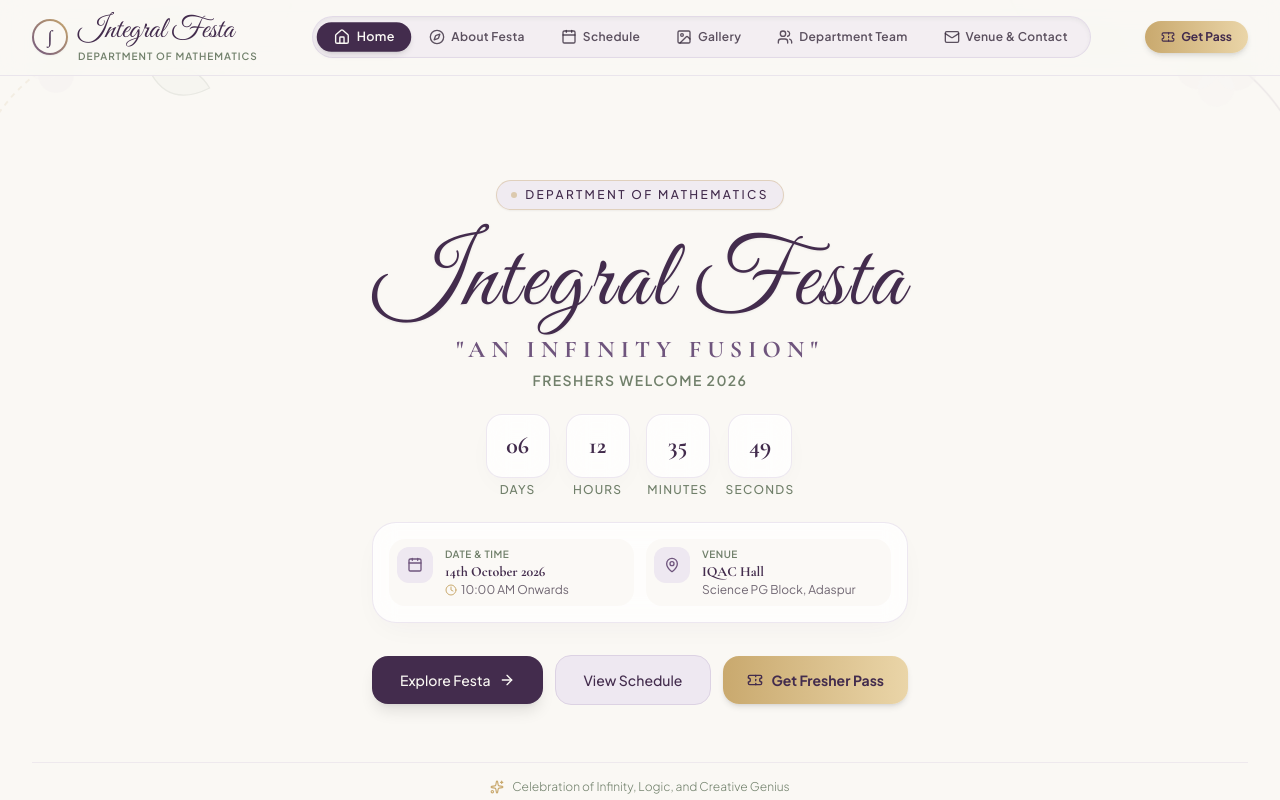
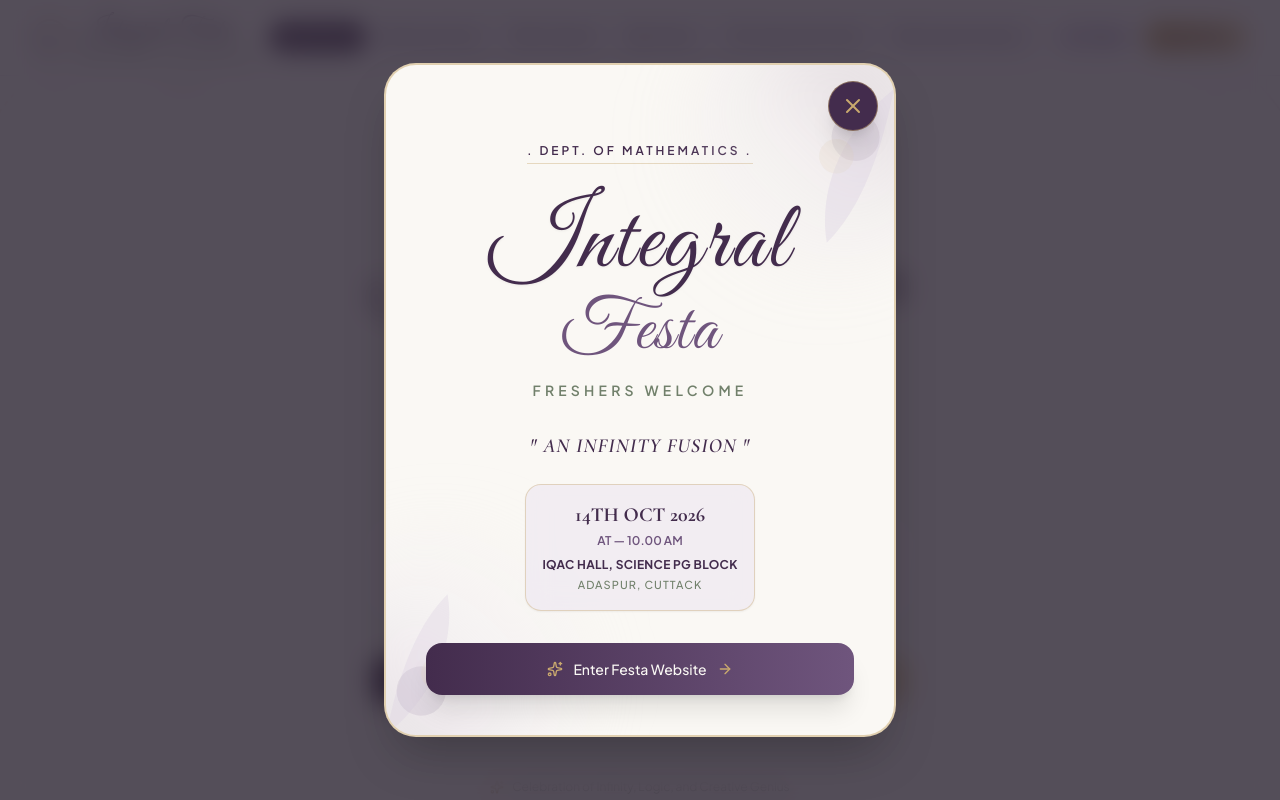
Before and after one commit to nirmalyap-radhan/freshers_web, a React (Vite) app: page / in a window 1280 px wide. Shown: the top 800 px of the page. Built offline with nearby package versions, Linux system fonts and the light colour scheme; a web font is replaced by a local one.

Commit message:
Add initial invitation poster modal with close cross button

```diff
--- a/src/App.tsx
+++ b/src/App.tsx
@@ -10,12 +10,14 @@ import { GallerySection } from './pages/GallerySection';
 import { TeamSection } from './pages/TeamSection';
 import { ContactSection } from './pages/ContactSection';
 import { RSVPModal } from './components/RSVPModal';
+import { InvitationPosterModal } from './components/InvitationPosterModal';
 import { EVENT_DETAILS } from './data/mockData';
 import { Sparkles, Heart } from 'lucide-react';
 
 export function App() {
   const [currentPage, setCurrentPage] = useState<PageId>('home');
   const [isRSVPModalOpen, setIsRSVPModalOpen] = useState<boolean>(false);
+  const [isPosterOpen, setIsPosterOpen] = useState<boolean>(true); // Opens by default on page load!
   const [isTransitioning, setIsTransitioning] = useState<boolean>(false);
   const [displayedPage, setDisplayedPage] = useState<PageId>('home');
 
@@ -75,6 +77,7 @@ export function App() {
         currentPage={currentPage}
         onNavigate={handleNavigate}
         onOpenRSVP={() => setIsRSVPModalOpen(true)}
+        onOpenPoster={() => setIsPosterOpen(true)}
       />
 
       {/* Main Full Viewport Website Content Container */}
@@ -127,6 +130,12 @@ export function App() {
         </div>
       </footer>
 
+      {/* Starting Invitation Poster Modal (With X Cross Button) */}
+      <InvitationPosterModal
+        isOpen={isPosterOpen}
+        onClose={() => setIsPosterOpen(false)}
+      />
+
       {/* Interactive Badge Pass Modal */}
       <RSVPModal
         isOpen={isRSVPModalOpen}
--- /dev/null
+++ b/src/components/InvitationPosterModal.tsx
@@ -0,0 +1,127 @@
+import React, { useState, useEffect } from 'react';
+import { X, Sparkles, ArrowRight } from 'lucide-react';
+import { EVENT_DETAILS } from '../data/mockData';
+
+interface InvitationPosterModalProps {
+  isOpen: boolean;
+  onClose: () => void;
+}
+
+export const InvitationPosterModal: React.FC<InvitationPosterModalProps> = ({ isOpen, onClose }) => {
+  const [isVisible, setIsVisible] = useState(false);
+
+  useEffect(() => {
+    if (isOpen) {
+      setIsVisible(true);
+    } else {
+      const timer = setTimeout(() => setIsVisible(false), 300);
+      return () => clearTimeout(timer);
+    }
+  }, [isOpen]);
+
+  if (!isOpen && !isVisible) return null;
+
+  return (
+    <div
+      className={`fixed inset-0 z-50 flex items-center justify-center p-3 sm:p-6 bg-[#2B2332]/80 backdrop-blur-md transition-opacity duration-300 ${
+        isOpen ? 'opacity-100 pointer-events-auto' : 'opacity-0 pointer-events-none'
+      }`}
+    >
+      {/* Click Backdrop to close */}
+      <div className="absolute inset-0" onClick={onClose} />
+
+      {/* Main Poster Container Card */}
+      <div
+        className={`relative z-10 w-full max-w-lg bg-[#FAF8F4] border-2 border-[#C9A96E]/50 rounded-[32px] overflow-hidden shadow-2xl transition-all duration-500 ease-out transform ${
+          isOpen ? 'scale-100 translate-y-0' : 'scale-95 translate-y-4'
+        }`}
+      >
+        {/* Prominent Top-Right Cross Button (X) */}
+        <button
+          onClick={onClose}
+          className="absolute top-4 right-4 z-30 p-3 rounded-full bg-[#432C4D] text-[#FAF8F4] hover:bg-[#6F557D] active:scale-90 transition-all shadow-xl border border-[#C9A96E]/50 flex items-center justify-center group"
+          aria-label="Close invitation poster and enter website"
+          title="Close Invitation"
+        >
+          <X className="w-6 h-6 text-[#C9A96E] group-hover:rotate-90 transition-transform duration-300" />
+        </button>
+
+        {/* Poster Visual Canvas */}
+        <div className="relative p-6 sm:p-10 text-center space-y-6 overflow-hidden min-h-[560px] flex flex-col justify-between select-none">
+
+          {/* Top Translucent Purple Drape & Gold Particles Decorative Canvas */}
+          <div className="absolute -top-12 -right-12 w-64 h-64 bg-gradient-to-bl from-[#6F557D]/30 via-[#DCD2E3]/20 to-transparent rounded-full blur-2xl pointer-events-none" />
+          <div className="absolute -bottom-16 -left-16 w-64 h-64 bg-gradient-to-tr from-[#6F557D]/25 via-[#EEE8F1]/40 to-transparent rounded-full blur-2xl pointer-events-none" />
+
+          {/* Top Botanical Flowers Visual Motif */}
+          <svg className="absolute top-0 right-0 w-48 h-48 pointer-events-none opacity-40 text-[#6F557D]" viewBox="0 0 200 200" fill="none">
+            <path d="M200,0 C150,40 120,100 130,160 C150,140 180,100 200,0 Z" fill="#DCD2E3" />
+            <circle cx="160" cy="50" r="25" fill="#6F557D" fillOpacity="0.25" />
+            <circle cx="140" cy="70" r="18" fill="#C9A96E" fillOpacity="0.2" />
+          </svg>
+
+          <svg className="absolute bottom-0 left-0 w-44 h-44 pointer-events-none opacity-35 text-[#6F557D]" viewBox="0 0 200 200" fill="none">
+            <path d="M0,200 C50,160 80,100 70,40 C50,60 20,100 0,200 Z" fill="#DCD2E3" />
+            <circle cx="40" cy="150" r="28" fill="#6F557D" fillOpacity="0.3" />
+            <circle cx="60" cy="130" r="20" fill="#C9A96E" fillOpacity="0.25" />
+          </svg>
+
+          {/* Header Department Tag */}
+          <div className="pt-2">
+            <div className="inline-block text-[11px] sm:text-xs font-semibold tracking-[0.25em] text-[#432C4D] uppercase border-b border-[#C9A96E]/40 pb-1">
+              . DEPT. OF MATHEMATICS .
+            </div>
+          </div>
+
+          {/* Large Poster Typography */}
+          <div className="space-y-1 relative z-10 py-2">
+            <div className="font-script text-6xl sm:text-7xl md:text-8xl text-[#432C4D] drop-shadow-sm font-normal tracking-wide leading-none">
+              Integral
+            </div>
+            <div className="font-script text-5xl sm:text-6xl md:text-7xl text-[#6F557D] font-normal tracking-wide leading-none -mt-3">
+              Festa
+            </div>
+            <div className="text-xs sm:text-sm font-semibold tracking-[0.3em] uppercase text-[#71806B] pt-2">
+              FRESHERS WELCOME
+            </div>
+          </div>
+
+          {/* Theme Quote */}
+          <div className="font-serif italic text-lg sm:text-xl text-[#432C4D] tracking-wider font-semibold">
+            " AN INFINITY FUSION "
+          </div>
+
+          {/* Event Details Card */}
+          <div className="bg-[#EEE8F1]/70 backdrop-blur-md p-4 rounded-2xl border border-[#C9A96E]/40 max-w-xs mx-auto space-y-1 text-center shadow-sm">
+            <div className="font-serif text-lg sm:text-xl font-bold text-[#432C4D]">
+              14TH OCT 2026
+            </div>
+            <div className="text-xs font-semibold text-[#6F557D]">
+              AT — 10.00 AM
+            </div>
+            <div className="text-xs font-bold text-[#432C4D] pt-1 uppercase tracking-wide">
+              {EVENT_DETAILS.venue}
+            </div>
+            <div className="text-[11px] text-[#71806B] uppercase tracking-widest font-medium">
+              ADASPUR, CUTTACK
+            </div>
+          </div>
+
+          {/* Bottom Action Button to Enter Website */}
+          <div className="pt-2 relative z-10">
+            <button
+              onClick={onClose}
+              className="w-full py-4 px-6 rounded-2xl bg-gradient-to-r from-[#432C4D] to-[#6F557D] text-[#FAF8F4] font-medium text-sm transition-all duration-300 shadow-xl hover:shadow-2xl hover:-translate-y-0.5 flex items-center justify-center gap-2.5 shimmer-btn group"
+            >
+              <Sparkles className="w-4 h-4 text-[#C9A96E]" />
+              <span>Enter Festa Website</span>
+              <ArrowRight className="w-4 h-4 text-[#C9A96E] group-hover:translate-x-1 transition-transform" />
+            </button>
+          </div>
+
+        </div>
+
+      </div>
+    </div>
+  );
+};
--- a/src/components/Navbar.tsx
+++ b/src/components/Navbar.tsx
@@ -1,15 +1,22 @@
 import React, { useState } from 'react';
 import type { PageId } from '../types';
-import { Menu, X, Sparkles, Calendar, Compass, Image, Users, Mail, Home, Ticket } from 'lucide-react';
+import { Menu, X, Sparkles, Calendar, Compass, Image, Users, Mail, Home, Ticket, FileText } from 'lucide-react';
 
 interface NavbarProps {
   currentPage: PageId;
   onNavigate: (page: PageId) => void;
   onOpenRSVP?: () => void;
+  onOpenPoster?: () => void;
   isInsidePhone?: boolean;
 }
 
-export const Navbar: React.FC<NavbarProps> = ({ currentPage, onNavigate, onOpenRSVP, isInsidePhone = false }) => {
+export const Navbar: React.FC<NavbarProps> = ({
+  currentPage,
+  onNavigate,
+  onOpenRSVP,
+  onOpenPoster,
+  isInsidePhone = false,
+}) => {
   const [isOpen, setIsOpen] = useState(false);
 
   const menuItems: { id: PageId; label: string; sub: string; icon: React.ReactNode }[] = [
@@ -27,9 +34,11 @@ export const Navbar: React.FC<NavbarProps> = ({ currentPage, onNavigate, onOpenR
   };
 
   return (
-    <header className={`sticky top-0 z-40 backdrop-blur-md bg-[#FAF8F4]/85 border-b border-[#DCD2E3]/50 transition-all duration-300 ${
-      isInsidePhone ? 'py-2 px-3' : 'py-3 px-4 sm:px-6 lg:px-8'
-    }`}>
+    <header
+      className={`sticky top-0 z-40 backdrop-blur-md bg-[#FAF8F4]/85 border-b border-[#DCD2E3]/50 transition-all duration-300 ${
+        isInsidePhone ? 'py-2 px-3' : 'py-3 px-4 sm:px-6 lg:px-8'
+      }`}
+    >
       <div className="max-w-7xl mx-auto flex items-center justify-between">
         {/* Brand Logo & Department */}
         <button
@@ -74,8 +83,19 @@ export const Navbar: React.FC<NavbarProps> = ({ currentPage, onNavigate, onOpenR
           </nav>
         )}
 
-        {/* Right CTA Button & Mobile Menu Toggle */}
+        {/* Right Action Buttons */}
         <div className="flex items-center gap-2">
+          {onOpenPoster && (
+            <button
+              onClick={onOpenPoster}
+              className="hidden sm:flex py-2 px-3 rounded-2xl bg-[#EEE8F1] hover:bg-[#DCD2E3] text-[#432C4D] text-xs font-semibold border border-[#DCD2E3] transition-colors items-center gap-1.5"
+              title="View Official Invitation Poster"
+            >
+              <FileText className="w-3.5 h-3.5 text-[#6F557D]" />
+              <span>Poster</span>
+            </button>
+          )}
+
           {onOpenRSVP && (
             <button
               onClick={onOpenRSVP}
@@ -134,7 +154,11 @@ export const Navbar: React.FC<NavbarProps> = ({ currentPage, onNavigate, onOpenR
                   }`}
                 >
                   <div className="flex items-center gap-4">
-                    <div className={`p-2.5 rounded-xl ${isActive ? 'bg-[#C9A96E] text-[#432C4D]' : 'bg-[#6F557D]/40 text-[#C9A96E]'}`}>
+                    <div
+                      className={`p-2.5 rounded-xl ${
+                        isActive ? 'bg-[#C9A96E] text-[#432C4D]' : 'bg-[#6F557D]/40 text-[#C9A96E]'
+                      }`}
+                    >
                       {item.icon}
                     </div>
                     <div>
@@ -142,9 +166,7 @@ export const Navbar: React.FC<NavbarProps> = ({ currentPage, onNavigate, onOpenR
                         {item.label}
                         {isActive && <Sparkles className="w-4 h-4 text-[#C9A96E] inline" />}
                       </div>
-                      <div className="text-xs text-[#FAF8F4]/60 font-light">
-                        {item.sub}
-                      </div>
+                      <div className="text-xs text-[#FAF8F4]/60 font-light">{item.sub}</div>
                     </div>
                   </div>
                   <div className="text-xs font-serif text-[#C9A96E] opacity-50 group-hover:opacity-100 transition-opacity">
@@ -154,8 +176,20 @@ export const Navbar: React.FC<NavbarProps> = ({ currentPage, onNavigate, onOpenR
               );
             })}
 
-            {onOpenRSVP && (
-              <div className="pt-4">
+            <div className="pt-4 space-y-2">
+              {onOpenPoster && (
+                <button
+                  onClick={() => {
+                    setIsOpen(false);
+                    onOpenPoster();
+                  }}
+                  className="w-full py-3 rounded-2xl bg-[#6F557D]/60 text-[#FAF8F4] font-medium text-xs border border-[#C9A96E]/30 flex items-center justify-center gap-2"
+                >
+                  <FileText className="w-4 h-4 text-[#C9A96E]" /> View Invitation Poster
+                </button>
+              )}
+
+              {onOpenRSVP && (
                 <button
                   onClick={() => {
                     setIsOpen(false);
@@ -165,8 +199,8 @@ export const Navbar: React.FC<NavbarProps> = ({ currentPage, onNavigate, onOpenR
                 >
                   <Ticket className="w-4 h-4" /> Get Fresher Pass
                 </button>
-              </div>
-            )}
+              )}
+            </div>
           </div>
 
           {/* Footer Info inside Overlay */}
```
